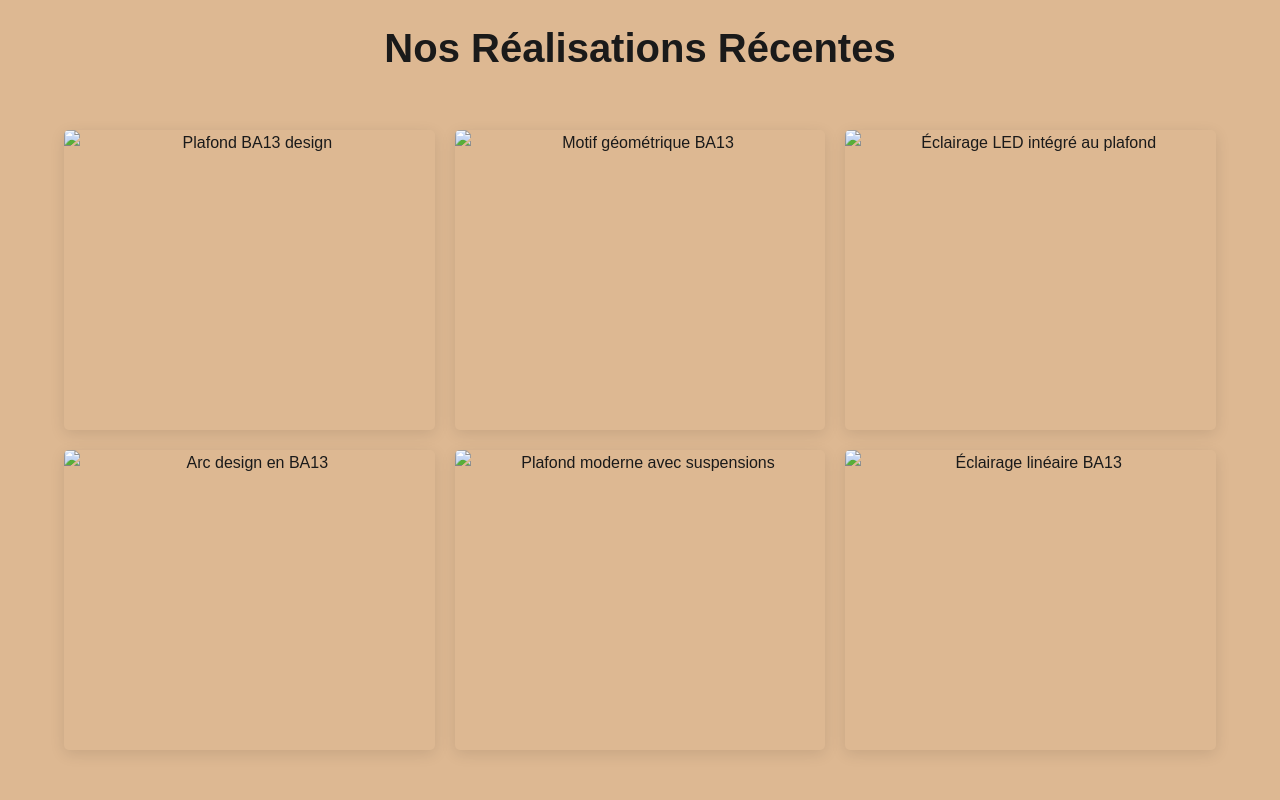
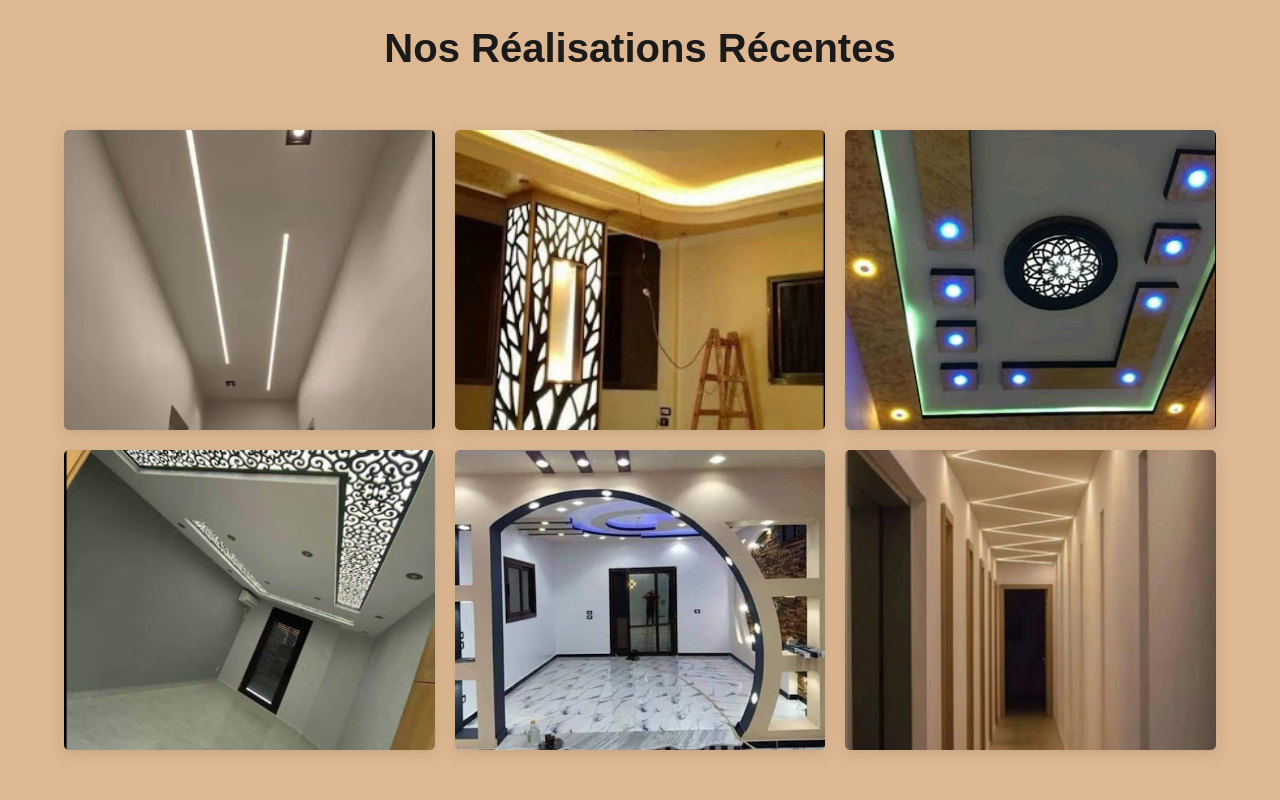
Before and after one commit to ilyesnassim-tech/ABDLHAK-Ba13, a plain HTML site: page index.html in a window 1280 px wide. Shown: the part 1340-2140 px from the top of the page. Drawn offline with Linux system fonts and the light colour scheme.

Commit message:
Update index.html

```diff
--- a/index.html
+++ b/index.html
@@ -441,28 +441,28 @@
 
     <section class="slider-section" id="accueil">
         <div class="slider-container" id="sliderContainer">
-            <div class="slide" style="background-image: url('plafond_principal.jpg')">
+            <div class="slide" style="background-image: url('1.jpg')">
                 <div class="slide-overlay"></div>
                 <div class="slide-content">
                     <h2>Designs Uniques en BA13</h2>
                     <p>Plafonds avec motifs ornementés et éclairage intégré.</p>
                 </div>
             </div>
-            <div class="slide" style="background-image: url('plafond_rond.jpg')">
+            <div class="slide" style="background-image: url('2.jpg')">
                 <div class="slide-overlay"></div>
                 <div class="slide-content">
                     <h2>Aménagements Créatifs & Lumineux</h2>
                     <p>Structures décoratives en BA13, colonnes et plafonds ronds.</p>
                 </div>
             </div>
-            <div class="slide" style="background-image: url('bande_led.jpg')">
+            <div class="slide" style="background-image: url('3.jpg')">
                 <div class="slide-overlay"></div>
                 <div class="slide-content">
                     <h2>Éclairage LED Intégré & Moderne</h2>
                     <p>Jeux de lumière pour sublimer vos intérieurs.</p>
                 </div>
             </div>
-            <div class="slide" style="background-image: url('arc_design.jpg')">
+            <div class="slide" style="background-image: url('4.jpg')">
                 <div class="slide-overlay"></div>
                 <div class="slide-content">
                     <h2>Arcs & Niches Décoratives</h2>
@@ -490,27 +490,27 @@
 
         <div class="gallery-grid">
             <div class="gallery-item">
-                <img src="plafond_principal.jpg" alt="Plafond BA13 design">
+                <img src="1.jpg" alt="Plafond BA13 design">
                 <div class="project-info">Plafond BA13 Ornemental Moderne</div>
             </div>
             <div class="gallery-item">
-                <img src="plafond_rond.jpg" alt="Motif géométrique BA13">
+                <img src="2.jpg" alt="Motif géométrique BA13">
                 <div class="project-info">Structure BA13 Ronde & Lumineuse</div>
             </div>
             <div class="gallery-item">
-                <img src="bande_led.jpg" alt="Éclairage LED intégré au plafond">
+                <img src="3.jpg" alt="Éclairage LED intégré au plafond">
                 <div class="project-info">Plafond Décoratif avec LED Colorées</div>
             </div>
             <div class="gallery-item">
-                <img src="arc_design.jpg" alt="Arc design en BA13">
+                <img src="4.jpg" alt="Arc design en BA13">
                 <div class="project-info">Arc Design et Éclairage Discret</div>
             </div>
             <div class="gallery-item">
-                <img src="suspensions.jpg" alt="Plafond moderne avec suspensions">
+                <img src="5.jpg" alt="Plafond moderne avec suspensions">
                 <div class="project-info">Plafond Suspendu avec Spots & Suspensions</div>
             </div>
             <div class="gallery-item">
-                <img src="couloir_led.jpg" alt="Éclairage linéaire BA13">
+                <img src="6.jpg" alt="Éclairage linéaire BA13">
                 <div class="project-info">Éclairage Linéaire Design (Couloir)</div>
             </div>
         </div>
```
